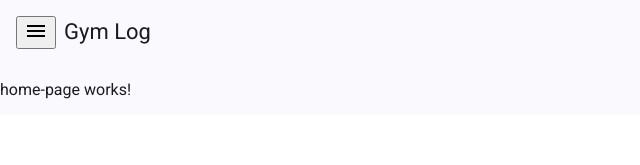
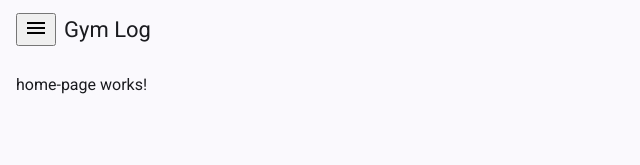
Before and after one commit to arielturner/gym-log, an Angular app in the folder gym-log-ui/: page / in a window 1280 px wide. Shown: the top 165 px of the page, without its empty margins (0-640 px from the left). Built offline with nearby package versions, Linux system fonts and the light colour scheme.

Commit message:
Fix styling?

```diff
--- a/gym-log-ui/src/app/app.component.html
+++ b/gym-log-ui/src/app/app.component.html
@@ -14,7 +14,7 @@
       </mat-nav-list>
     </mat-sidenav>
 
-    <mat-sidenav-content>
+    <mat-sidenav-content class="gymlog-sidenav-content">
       <router-outlet />
     </mat-sidenav-content>
   </mat-sidenav-container>
--- a/gym-log-ui/src/app/app.component.scss
+++ b/gym-log-ui/src/app/app.component.scss
@@ -29,3 +29,8 @@ h1.sidenav-app-name {
      `<body>` to be our scrolling element for mobile layouts. */
   flex: 1 0 auto;
 }
+
+.gymlog-sidenav-content {
+  height: 100vh;
+  padding: 0 1em;
+}
--- a/gym-log-ui/src/styles.scss
+++ b/gym-log-ui/src/styles.scss
@@ -3,7 +3,7 @@
 body {
   font-family: Roboto, 'Helvetica Neue', sans-serif;
   margin: 0;
-  padding: 30px;
+  // padding: 30px;
   height: 100%;
 
   @include mat.theme((
```
